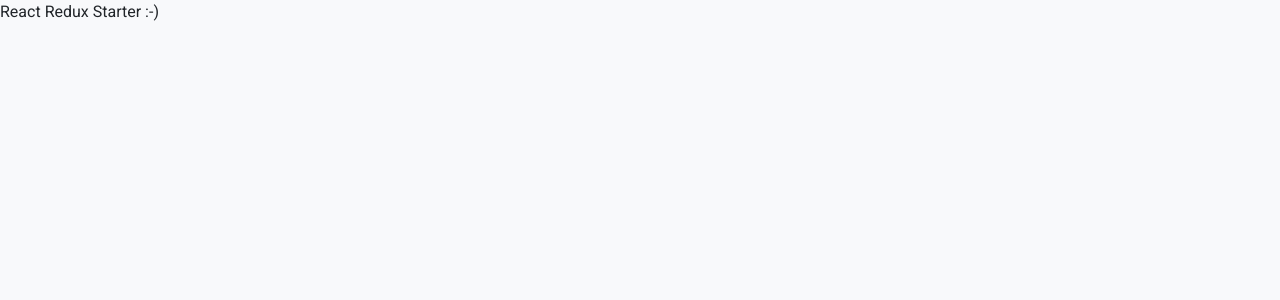
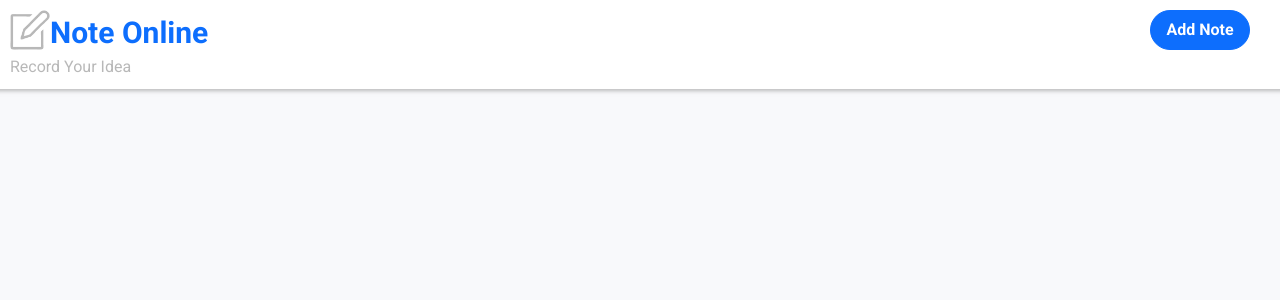
Before and after one commit to qmsiteandy/react-notes-manager, a React (Create React App) app: page / in a window 1280 px wide. Shown: the top 300 px of the page. Built offline with nearby package versions, Linux system fonts and the light colour scheme.

Commit message:
Add Header & Router

```diff
--- a/src/App.jsx
+++ b/src/App.jsx
@@ -1,3 +1,9 @@
+import { Header } from "components/Header/Header";
+
 export function App() {
-  return <div>React Redux Starter :-)</div>;
+  return (
+    <div>
+      <Header />
+    </div>
+  );
 }
--- /dev/null
+++ b/src/components/ButtomPrimary/ButtonPrimary.jsx
@@ -0,0 +1,9 @@
+import s from "./style.module.css";
+
+export function ButtonPrimary({ onClick, children }) {
+  return (
+    <button className={`btn btn-primary ${s.button}`} onClick={onClick}>
+      {children}
+    </button>
+  );
+}
--- /dev/null
+++ b/src/components/ButtomPrimary/style.module.css
@@ -0,0 +1,6 @@
+.button {
+  border-radius: 50px;
+  font-weight: bold;
+  width: 100px;
+  height: 40px;
+}
--- /dev/null
+++ b/src/components/Header/Header.jsx
@@ -0,0 +1,26 @@
+import s from "./style.module.css";
+import { Logo } from "components/logo";
+import logoImg from "../../assets/images/logo.png";
+import { ButtonPrimary } from "components/ButtomPrimary/ButtonPrimary";
+import { useNavigate } from "react-router-dom";
+
+export function Header(props) {
+  const navigate = useNavigate();
+  return (
+    <div className={`row ${s.container}`}>
+      <div className="col-xs-12 col-md-4">
+        <Logo
+          onClick={() => navigate("/")}
+          title={"Note Online"}
+          subtitle={"Record Your Idea"}
+          image={logoImg}
+        />
+      </div>
+      <div className="col-xs-12 col-md-8 text-end">
+        <ButtonPrimary onClick={() => navigate("/note/create")}>
+          Add Note
+        </ButtonPrimary>
+      </div>
+    </div>
+  );
+}
--- /dev/null
+++ b/src/components/Header/style.module.css
@@ -0,0 +1,5 @@
+.container {
+  background-color: #fff;
+  padding: 10px 30px 10px 10px;
+  box-shadow: 2px 1px 4px 1px rgba(144, 144, 144, 0.603);
+}
--- a/src/components/logo/index.jsx
+++ b/src/components/logo/index.jsx
@@ -1,12 +1,12 @@
 import s from "./style.module.css";
-export function Logo({ image, title, subtitle }) {
+export function Logo({ onClick, image, title, subtitle }) {
   return (
-    <>
+    <div onClick={onClick}>
       <div className={s.container}>
         <img className={s.img} src={image} alt="logo" />
         <div className={s.logo_txt}>{title}</div>
       </div>
       <div className={s.subtitle}>{subtitle}</div>
-    </>
+    </div>
   );
 }
```
